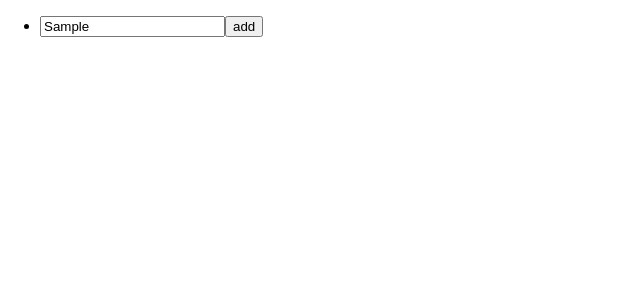
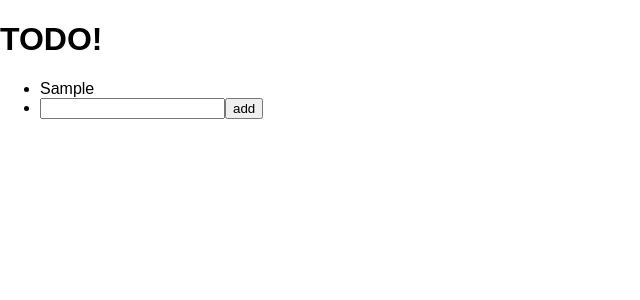
Before and after one commit to kevinmeredith/react-counter-learning, a React (Create React App) app: page / in a window 1280 px wide. Both pictures are taken after typing "Sample" into the empty fields and a click on the button "add". Shown: the top 300 px of the page, without its empty margins (0-640 px from the left). Built offline with nearby package versions, Linux system fonts and the light colour scheme.

Commit message:
Add ADD with keys. Remove counter.

```diff
--- a/package.json
+++ b/package.json
@@ -7,7 +7,8 @@
     "react-dom": "^16.1.1",
     "react-redux": "^5.0.6",
     "react-scripts": "1.0.17",
-    "redux": "^3.7.2"
+    "redux": "^3.7.2",
+    "underscore": "^1.8.3"
   },
   "scripts": {
     "start": "react-scripts start",
--- a/src/App.js
+++ b/src/App.js
@@ -1,31 +1,27 @@
 import React, { Component } from 'react';
 import logo from './logo.svg';
 import './App.css';
+import  { range, zip } from 'underscore';
 
-const Counter = ({value, onInc, onDec, onUpdate}) => {
+const TodoApp = ({todos, inputText, onInputChange, onAdd}) => {
+    const numbers = range(todos.length);
+    const zipped  = zip(numbers, todos);
+
+    console.log(JSON.stringify(zipped));
+
     return (
         <div>
-            <h1>{value}</h1>
-            <button onClick={onInc}>+</button>
-            <button onClick={onDec}>-</button>
-            <input id='a' type="number"/>
-            <button onClick={onUpdate}>update</button>
-        </div>
-    )
-};
-
-const TodoApp = ({todos, inputText, onInputChange, onAdd}) => {
-    return (
-        <div>
-            <ul>
-                {todos.map( t => <li>{t.text}</li> )}
+            <h1>TODO!</h1>
+            <ul>{zipped.map( (z) =>
+                    <li key={z[0].toString()}>{z[1].text}</li>
+                )}
                 <li>
-                    <input type="text" text={inputText} onChange={onInputChange}/>
+                    <input type="text" value={inputText} onChange={onInputChange}/>
                     <button onClick={onAdd}>add</button>
                 </li>
             </ul>
         </div>
-    )
+    );
 };
 
 export default TodoApp;
--- a/src/index.js
+++ b/src/index.js
@@ -4,38 +4,19 @@ import './index.css';
 import TodoApp from './App';
 import { createStore } from 'redux';
 
-function counter(state = 0, action) {
-    switch (action.type) {
-        case 'INCREMENT':
-            return state + 1;
-        case 'DECREMENT':
-            return state - 1;
-        case 'UPDATE':
-            console.log(action);
-            const updated = Number.parseInt(action.value);
-            if(Number.isNaN(updated))
-                return state;
-            else
-                return updated;
-        default:
-            return state;
-    }
-}
+const ADD = 'ADD';
+const UPDATE_INPUT_TEXT = 'UPDATE_INPUT_TEXT';
 
-// {
-//     todos: [{text: ""}],
-//     input: ""
-// }
-
-function todo(state = {todos:[], inputText: ""}, action) {
+function todo(state = {todos: [], inputText: ""}, action) {
     switch(action.type) {
-        case 'ADD':
+        case ADD:
             return {
-              todos: <state className="todos"></state>.concat({text: action.text}),
+              todos: state.todos.concat( {
+                text: state.inputText
+              }),
               inputText: ''
             };
-        case 'UPDATE_INPUT_TEXT':
-            console.log('here:', action.newInputText);
+        case UPDATE_INPUT_TEXT:
             return {
                 todos: state.todos,
                 inputText: action.newInputText
@@ -47,34 +28,20 @@ function todo(state = {todos:[], inputText: ""}, action) {
 
 const store = createStore(todo);
 
-// const render = () => {
-//     const st = store.getState();
-//     ReactDOM.render(
-//         <Counter value={st}
-//                  onInc={() => store.dispatch({type: 'INCREMENT'})}
-//                  onDec={() => store.dispatch({type: 'DECREMENT'})}
-//                  onUpdate={() => store.dispatch({type: 'UPDATE', value: document.getElementById('a').value})} // TODO - fix this hack
-//         />,
-//         document.getElementById('root')
-//     )
-// };
-
 const renderTodo = () => {
     const st = store.getState();
     ReactDOM.render(
         <TodoApp todos={st.todos}
                  inputText={st.inputText}
                  onInputChange={event =>
-                     store.dispatch({type: 'UPDATE_INPUT_TEXT', newInputText: event.target.value})
+                     store.dispatch({type: UPDATE_INPUT_TEXT, newInputText: event.target.value})
                  }
-                 onAdd={() => console.log('clicked add')}
+                 onAdd={() => store.dispatch({type: ADD})}
 
         />,
         document.getElementById('root')
     )
 };
 
-// items, inputText, onInputChange, onAdd
-
 store.subscribe(renderTodo);
 renderTodo();
```
Also changed, not shown: 1 other file (tests, documents, lock files or other folders).
